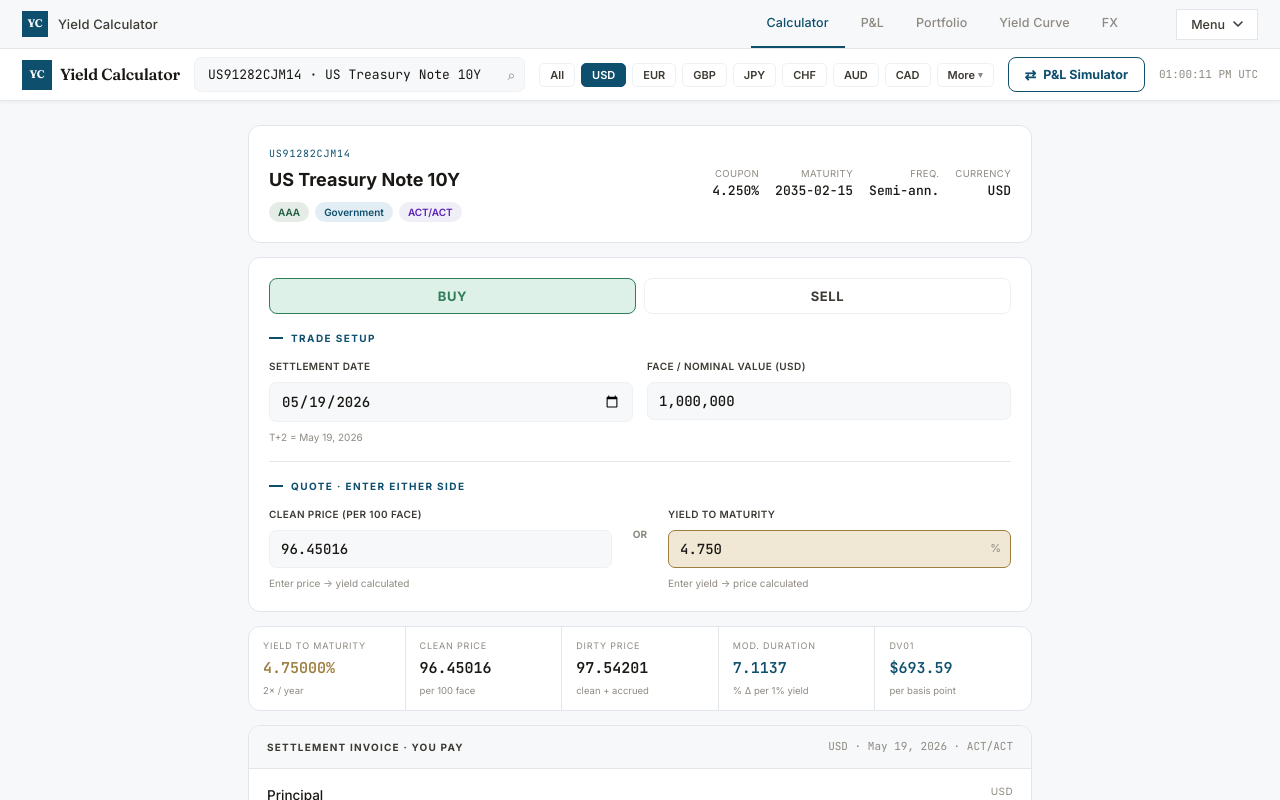
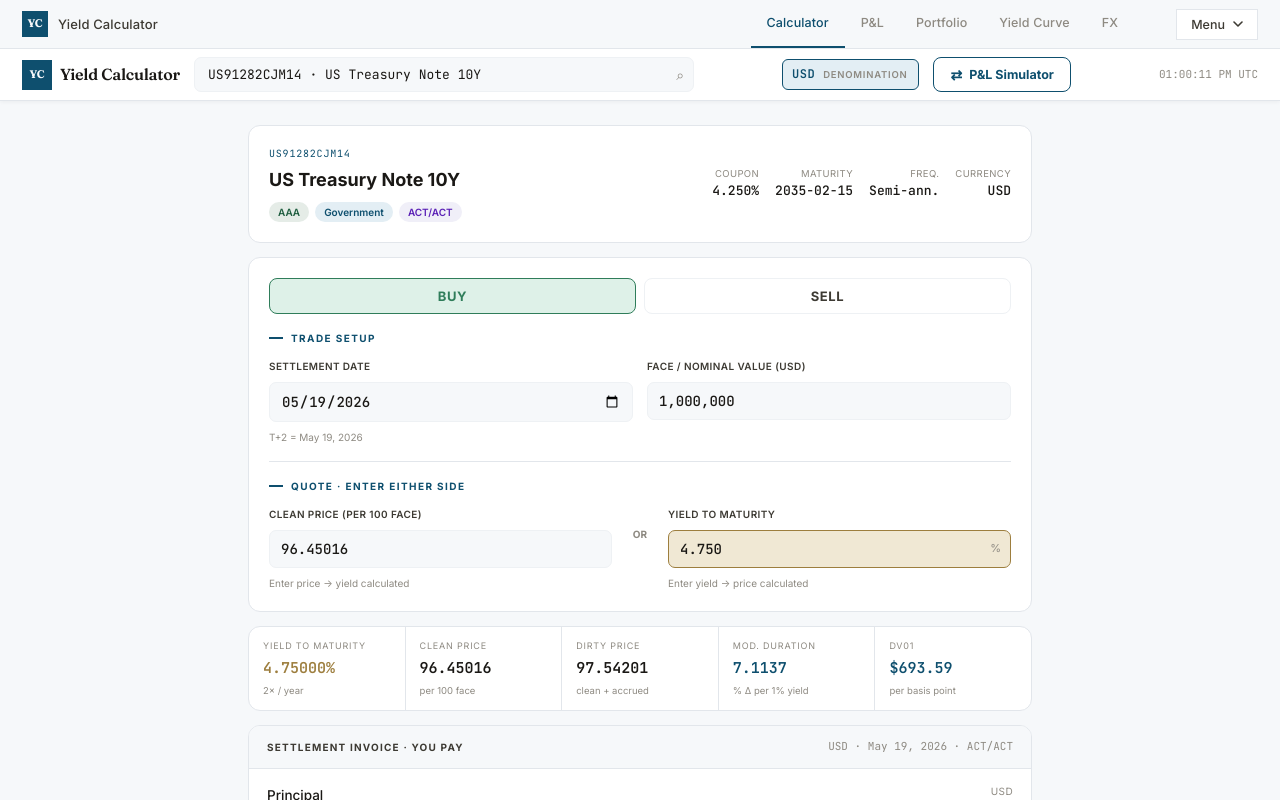
Before and after one commit to Garik725/Yield-Calculator, a Next.js app: page /calc in a window 1280 px wide. Both pictures are taken after a click on the element 450 px from the left and 387 px from the top of the page. Shown: the top 800 px of the page. Built offline with nearby package versions, Linux system fonts and the light colour scheme.

Commit message:
Update calc.js

```diff
--- a/pages/calc.js
+++ b/pages/calc.js
@@ -771,9 +771,15 @@ export default function Calc() {
         .ccy-option{padding:7px 10px;font-family:var(--mono);font-size:11px;font-weight:600;color:var(--text2);cursor:pointer;text-align:center;border-radius:3px;transition:all .1s;}
         .ccy-option:hover{background:var(--blue-dim);color:var(--blue);}
         .ccy-option.on{background:var(--blue);color:#fff;}
+
+        /* ── Locked currency badge: shown when a database/sample bond is loaded ── */
+        .ccy-locked{display:inline-flex;align-items:center;gap:8px;margin-left:auto;padding:5px 11px 5px 9px;background:var(--blue-dim);border:1px solid var(--blue);border-radius:6px;cursor:default;}
+        .ccy-locked-code{font-family:var(--mono);font-size:12px;font-weight:700;letter-spacing:.04em;color:var(--blue);}
+        .ccy-locked-label{font-size:9.5px;font-weight:600;letter-spacing:.08em;text-transform:uppercase;color:var(--text3);}
         @media (max-width: 700px){
           .ccy-bar{max-width:100%;flex-basis:100%;order:5;justify-content:flex-start;padding:6px 0;border-top:1px solid var(--border);margin-top:4px;}
           .ccy-dropdown{grid-template-columns:repeat(3,1fr);right:auto;left:0;}
+          .ccy-locked-label{display:none;}
           .clock{display:none;}
           .topbar{flex-wrap:wrap;height:auto;min-height:52px;padding:8px 14px;gap:10px;}
           .search-wrap{flex-basis:100%;order:3;max-width:100%;}
@@ -889,6 +895,7 @@ export default function Calc() {
             </div>
           )}
         </div>
+        {(!bond || bond.type === 'Manual Entry') ? (
           <div className="ccy-bar" ref={ccyMenuRef}>
             <button className={`ccy-btn${currency==='ALL'?' on':''}`} onClick={() => setCurrency('ALL')}>All</button>
             {PINNED_CURRENCIES.map(c => (
@@ -917,6 +924,12 @@ export default function Calc() {
               )}
             </div>
           </div>
+        ) : (
+          <div className="ccy-locked" title="Currency is fixed to the bond's denomination">
+            <span className="ccy-locked-code">{currency}</span>
+            <span className="ccy-locked-label">denomination</span>
+          </div>
+        )}
         {view === 'calc' ? (
           <button onClick={switchToPnL} style={{display:'flex',alignItems:'center',gap:7,padding:'8px 16px',background:'transparent',color:'var(--blue)',border:'1.5px solid var(--blue)',borderRadius:8,fontSize:12.5,fontWeight:700,cursor:'pointer',whiteSpace:'nowrap'}}>
             <span style={{fontSize:14}}>⇄</span> P&amp;L Simulator
```
Lines whose indentation alone changed are shown as unchanged.
